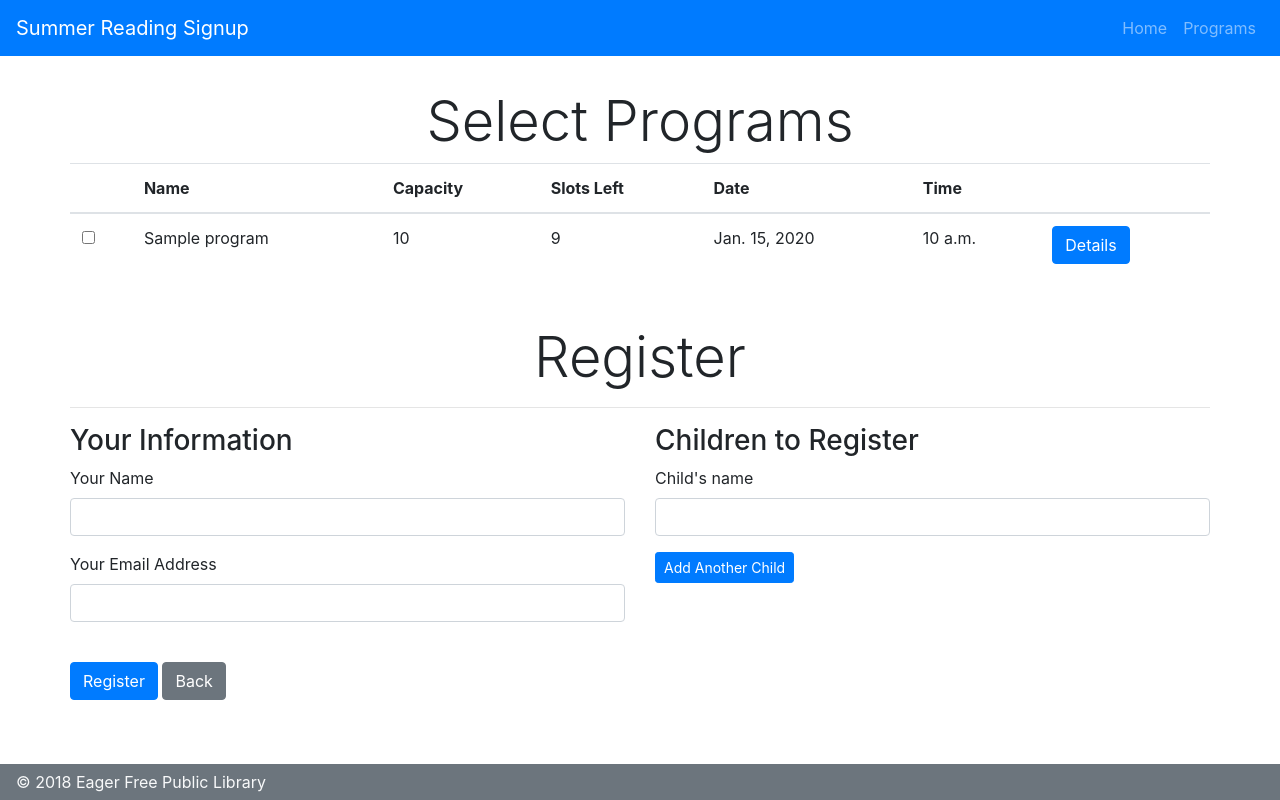
After one commit to joseph-turk/summerreading, a Django app: page /register/ in a window 1280 px wide. The commit adds this page. Run offline with Django 3.2, Linux system fonts and the light colour scheme; tables that the repository leaves empty hold one stand-in row (values such as "Sample post"); some libraries are stand-ins or nearby versions.

Commit message:
Begin working on bulk registration

```diff
--- a/app/models.py
+++ b/app/models.py
@@ -10,6 +10,14 @@ class Program(models.Model):
     is_teen = models.BooleanField(default=False)
     graphic = models.ImageField(upload_to='graphics', default='graphic.jpg')
     is_full = models.BooleanField()
+
+    @property
+    def slots_left(self):
+        slots = self.capacity - self.registration_set.count()
+        if slots < 0:
+            return 0
+        else:
+            return slots
 
     def __str__(self):
         return self.name
--- /dev/null
+++ b/app/templates/registrations/confirmation.html
@@ -0,0 +1,6 @@
+{% extends 'shared/layout.html' %}
+{% block content %}
+
+<h2 class="display-4">Confirmed Registration</h2>
+
+{% endblock content %}
--- /dev/null
+++ b/app/templates/registrations/create.html
@@ -0,0 +1,81 @@
+{% extends 'shared/layout.html' %}
+{% block content %}
+{% load static %}
+
+<h2 class="display-4 text-center">Select Programs</h2>
+
+<form action="{% url 'app:add_grid_registration' %}" method="post">
+  {% csrf_token %}
+
+  <table class="table">
+    <thead>
+      <tr>
+        <th></th>
+        <th>Name</th>
+        <th>Capacity</th>
+        <th>Slots Left</th>
+        <th>Date</th>
+        <th>Time</th>
+        <th></th>
+      </tr>
+    </thead>
+
+    <tbody>
+      {% for program in programs %}
+        <tr>
+          <td><input type="checkbox" name="selectprogram"></td>
+          <td>{{ program.name }}</td>
+          <td>{{ program.capacity }}</td>
+          <td>{{ program.slots_left }}</td>
+          <td>{{ program.date }}</td>
+          <td>{{ program.time }}</td>
+          <td><a href="{% url 'app:detail' program.id %}" class="btn btn-primary">Details</a></td>
+        </tr>
+      {% endfor %}
+    </tbody>
+  </table>
+
+  <h2 class="display-4 text-center mt-5">Register</h2>
+
+  <hr>
+
+  <div class="row">
+      <div class="col-lg">
+        <h3>Your Information</h3>
+
+        <div class="form-group">
+          <label for="adultname">Your Name</label>
+          <input type="text" id="adultname" name="adultname" class="form-control" required>
+        </div>
+
+        <div class="form-group">
+          <label for="adultemail">Your Email Address</label>
+          <input type="email" id="adultemail" name="adultemail" class="form-control" required>
+        </div>
+      </div>
+
+      <div class="col-lg">
+        <div id="children">
+          <h3>Children to Register</h3>
+
+          <div class="form-group">
+            <label for="childname1">Child's name</label>
+            <input type="text" id="childname1" name="childname1" class="form-control">
+          </div>
+        </div>
+
+        <button id="addChild" class="btn btn-sm btn-primary" type="button">Add Another Child</button>
+      </div>
+    </div>
+
+    <div class="mt-4">
+      <button class="btn btn-primary">Register</button>
+      <a href="javascript:history.back()" class="btn btn-secondary">Back</a>
+    </div>
+</form>
+
+{% endblock content %}
+
+{% block scripts %}
+<script src="{% static 'shared/multiadd.js' %}"></script>
+{% endblock scripts %}
--- a/app/urls.py
+++ b/app/urls.py
@@ -16,6 +16,11 @@ urlpatterns = [
          views.add_registration, name='add_registration'),
     path('programs/<int:program_id>/confirmed',
          views.confirmed, name='confirmation'),
+    path('register/', views.grid_register, name='grid_register'),
+    path('register/add_registration', views.add_grid_registration,
+         name='add_grid_registration'),
+    path('register/confirmation', views.grid_confirmation,
+         name='grid_confirmation'),
     path('patrons/', views.PatronsIndex.as_view(), name='patrons'),
     path('patrons/<int:pk>', views.PatronDetail.as_view(), name='patron')
 ] + static(settings.MEDIA_URL, document_root=settings.MEDIA_ROOT)
--- a/app/views.py
+++ b/app/views.py
@@ -62,6 +62,15 @@ def register(request, program_id):
     return render(request, 'programs/register.html', {'program': program})
 
 
+def grid_register(request):
+    programs = get_list_or_404(Program)
+    return render(request, 'registrations/create.html', {'programs': programs})
+
+
+def add_grid_registration(request):
+    return HttpResponseRedirect(reverse('app:grid_confirmation'))
+
+
 def add_registration(request, program_id):
     program = get_object_or_404(Program, pk=program_id)
 
@@ -95,10 +104,21 @@ def add_registration(request, program_id):
     return HttpResponseRedirect(reverse('app:confirmation', args=(program.id,)))
 
 
+# Registration Views
+# ------------------
+
 class RegistrationCreate(generic.edit.CreateView):
+    '''Single Program Registration'''
     model = Registration
     success_url = reverse_lazy('programs')
     fields = ['program', 'child', 'is_wait_list']
+
+
+# class RegistrationGridCreate(generic.edit.CreateView):
+#     '''Multiple Program Registration'''
+#     model = Registration
+#     success_url = reverse_lazy('programs')
+#     fields = ['program', 'child', 'is_wait_list']
 
 
 class PatronsIndex(generic.ListView):
@@ -118,3 +138,7 @@ class PatronDetail(generic.DetailView):
 def confirmed(request, program_id):
     program = get_object_or_404(Program, pk=program_id)
     return render(request, 'programs/confirmation.html', {'program': program})
+
+
+def grid_confirmation(request):
+    return render(request, 'registrations/confirmation.html')
```
Also changed, not shown: app/templates/programs/register.html (+10 -4 lines), 2 other files.
